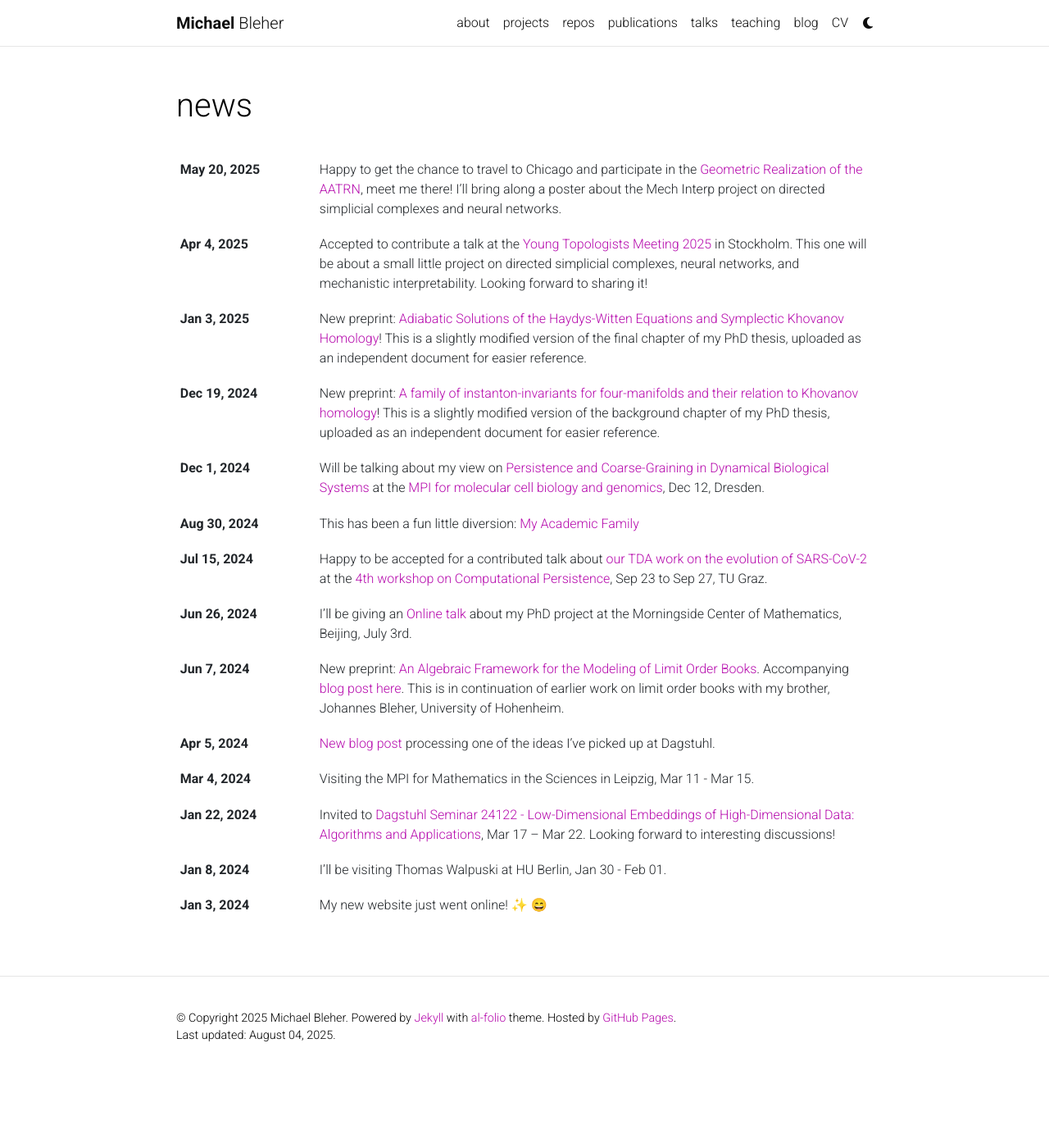
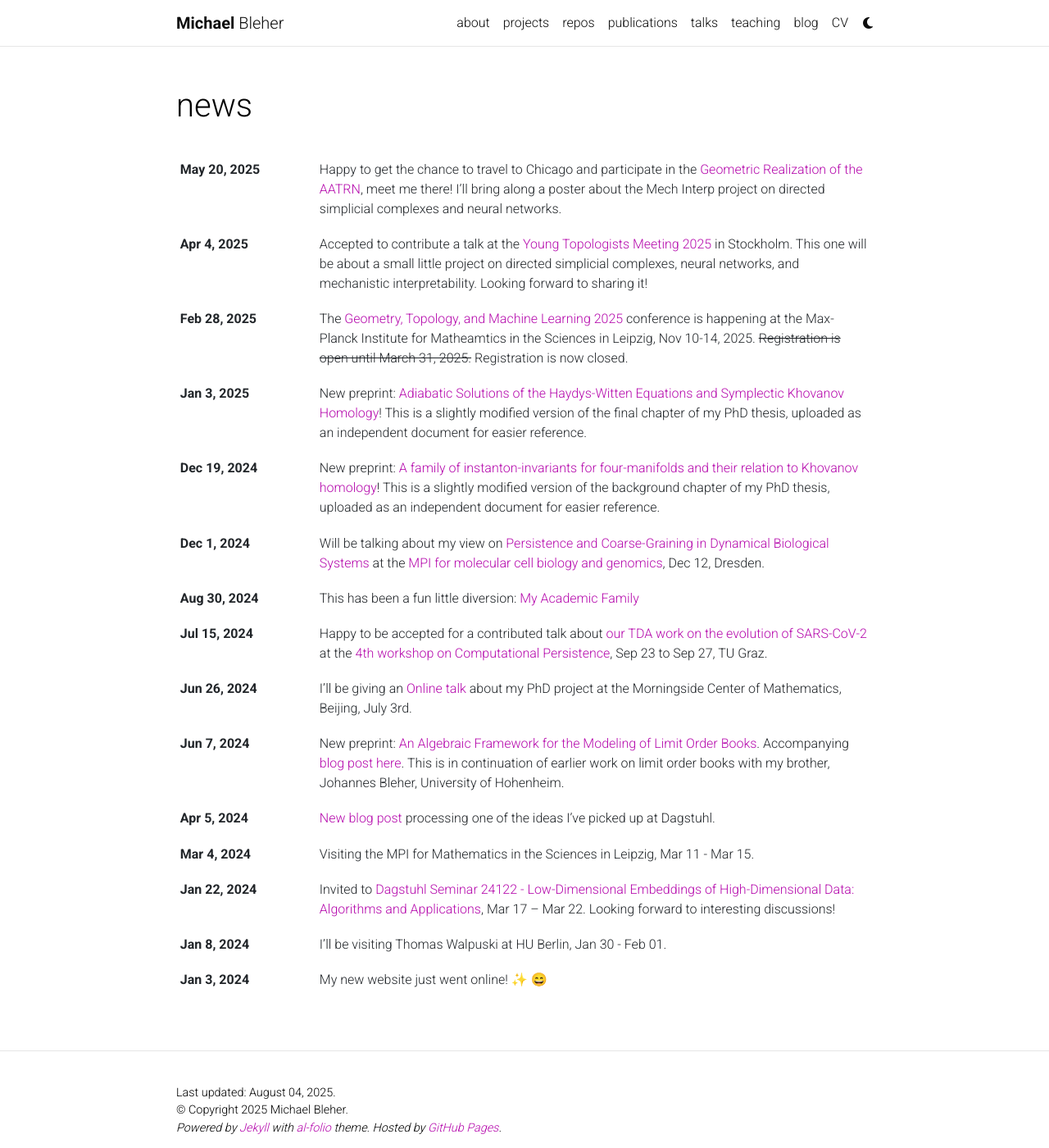
Before and after one commit to subthaumic/subthaumic.github.io, a Jekyll site: the page built from news.html, in a window 1280 px wide and 1400 px high. Shown: the whole window at 82% size. Built offline with Jekyll 4.4.1, drawn with Linux system fonts in a browser that asks for light colours; full-size pictures stand in for the smaller copies a plugin makes; emoji names are drawn with the system emoji font; comment, search, counter and statistics services are not loaded; a style sheet for code colours, icons or effects is not loaded.

```diff
--- a/_config.yml
+++ b/_config.yml
@@ -10,8 +10,10 @@ email: mbleher@mathi.uni-heidelberg.de
 description: > # the ">" symbol means to ignore newlines until "footer_text:"
   personal website
 footer_text: >
+  <i>
   Powered by <a href="https://jekyllrb.com/" target="_blank">Jekyll</a> with <a href="https://github.com/alshedivat/al-folio">al-folio</a> theme.
-  Hosted by <a href="https://pages.github.com/" target="_blank">GitHub Pages</a>. <br>
+  Hosted by <a href="https://pages.github.com/" target="_blank">GitHub Pages</a>.
+  </i>
 keywords: mathematical physics, physical mathematics, topological data analysis, computational topology, geometric machine learning  # add your own keywords or leave empty
 
 lang: en # the language of your site (for example: en, fr, cn, ru, etc.)
@@ -67,16 +69,17 @@ og_image: # The site-wide (default for all links) Open Graph preview image
 # -----------------------------------------------------------------------------
 
 github_username: subthaumic # your GitHub user name
-gitlab_username: # your GitLab user name
 x_username: subthaumic # your X handle
 mastodon_username: mathstodon.xyz/@subthaumic # your mastodon instance+username in the format instance.tld/@username
 bluesky: subthaumic.bsky.social # your Bluesky username in the format username.bsky.social
+scholar_userid: PchAbTkAAAAJ # your Google Scholar ID
+orcid_id: 0000-0002-7796-1665 # your ORCID ID
+arxiv_id: bleher_m_1 # your arXiv ID (e.g., <lastname>_<first_initial>_<number>)
+gitlab_username: # your GitLab user name
+semanticscholar_id: # your Semantic Scholar ID
+whatsapp_number: # your WhatsApp number (full phone number in international format. Omit any zeroes, brackets, or dashes when adding the phone number in international format.)
 linkedin_username: # your LinkedIn user name
 telegram_username: # your Telegram user name
-scholar_userid: PchAbTkAAAAJ # your Google Scholar ID
-semanticscholar_id: # your Semantic Scholar ID
-whatsapp_number: # your WhatsApp number (full phone number in international format. Omit any zeroes, brackets, or dashes when adding the phone number in international format.)
-orcid_id: 0000-0002-7796-1665 # your ORCID ID
 medium_username: # your Medium username
 quora_username: # your Quora username
 publons_id: # your ID on Publons
--- a/_includes/footer.html
+++ b/_includes/footer.html
@@ -13,13 +13,14 @@
     {%- else -%}
     <footer class="sticky-bottom mt-5">
       <div class="container">
-        &copy; Copyright {{ site.time | date: '%Y' }} {{ site.first_name }} {{ site.middle_name }} {{ site.last_name }}. {{ site.footer_text }}
+        {%- if site.last_updated -%}
+        Last updated: {{ "now" | date: '%B %d, %Y' }}.<br>
+        {%- endif %}
+        &copy; Copyright {{ site.time | date: '%Y' }} {{ site.first_name }} {{ site.middle_name }} {{ site.last_name }}.<br>
         {%- if site.impressum_path -%}
         <a href="{{ site.url }}{{ site.baseurl }}{{ site.impressum_path }}">Impressum</a>.
         {%- endif -%}
-        {%- if site.last_updated -%}
-        Last updated: {{ "now" | date: '%B %d, %Y' }}.
-        {%- endif %}
+        {{ site.footer_text }}
       </div>
     </footer>
     {%- endif %}
```
Also changed, not shown: _includes/social.html (+30 -27 lines), _news/2025-02-28-GTML2025.md (added, +9 -0 lines).
